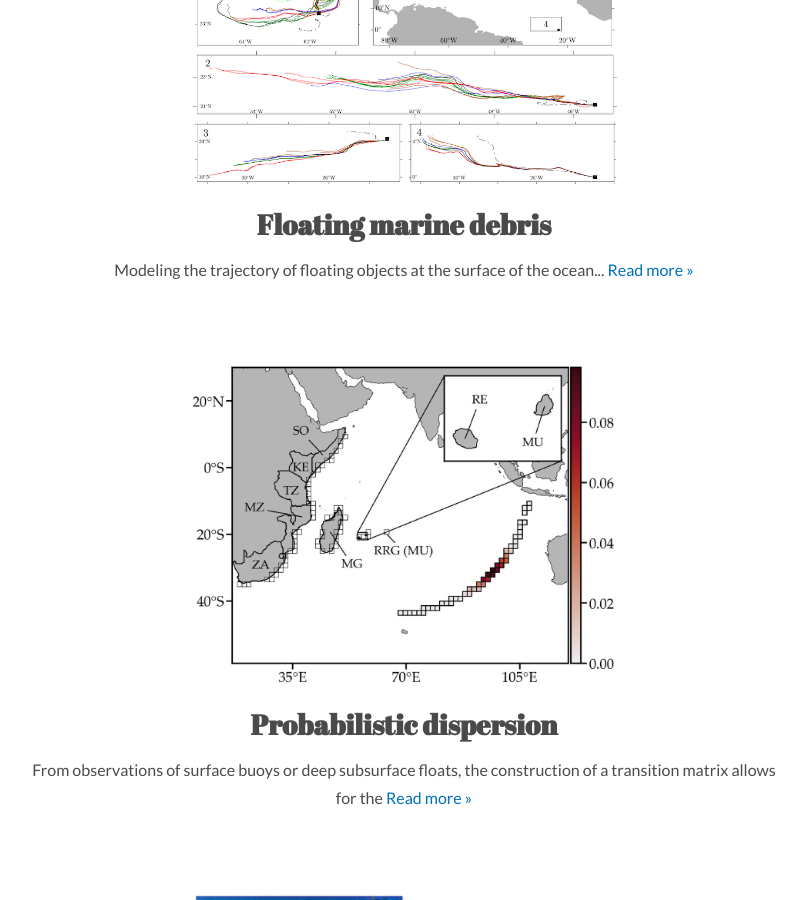
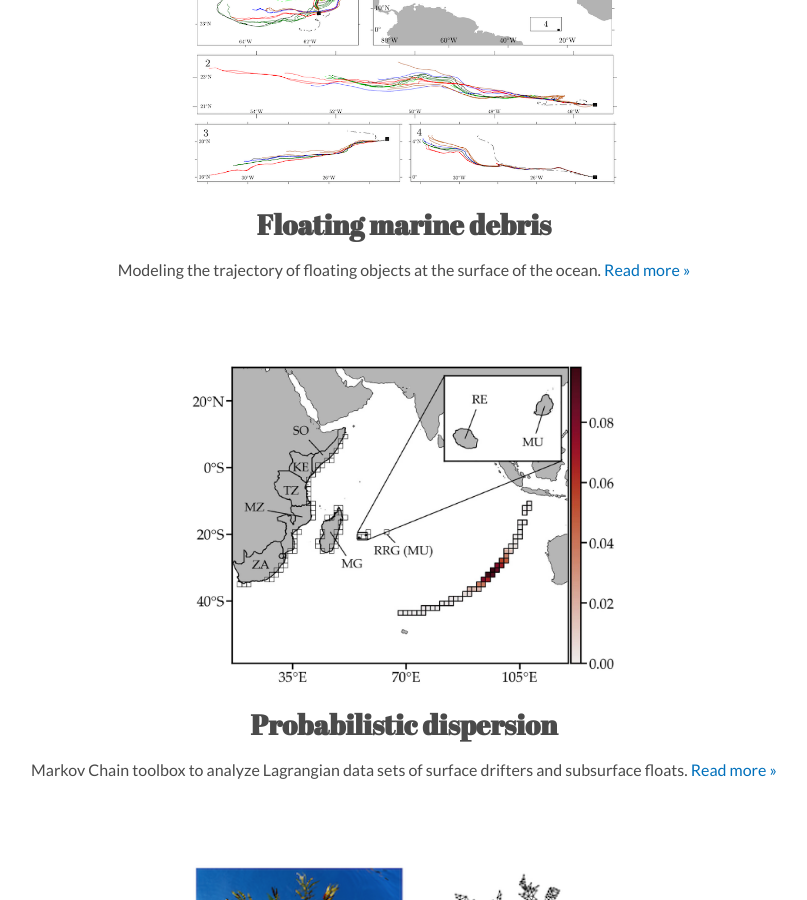
Before and after one commit to philippemiron/philippemiron.github.io, a Jekyll site: the page built from index.html, in a window 1280 px wide and 900 px high, scrolled down 642 px. Shown: the whole window, without its empty margins (236-1043 px from the left). Built offline with Jekyll 4.4.1, drawn with Linux system fonts in a browser that asks for light colours; nearby versions of some CDN libraries; the list of posts is cut into pages by our own code.

Commit message:
modify short description

```diff
--- a/_projects/02-probabilistic.md
+++ b/_projects/02-probabilistic.md
@@ -2,7 +2,7 @@
 layout: post
 title: Probabilistic dispersion
 thumbnail-path: "/img/pf-prob.png"
-short-description: From observations of surface buoys or deep subsurface floats, the construction of a transition matrix allows for the
+short-description: Markov Chain toolbox to analyze Lagrangian data sets of surface drifters and subsurface floats.
 ---
 
 ## Problem
```
Also changed, not shown: _projects/01-floating-matters.md (+1 -2 lines).
